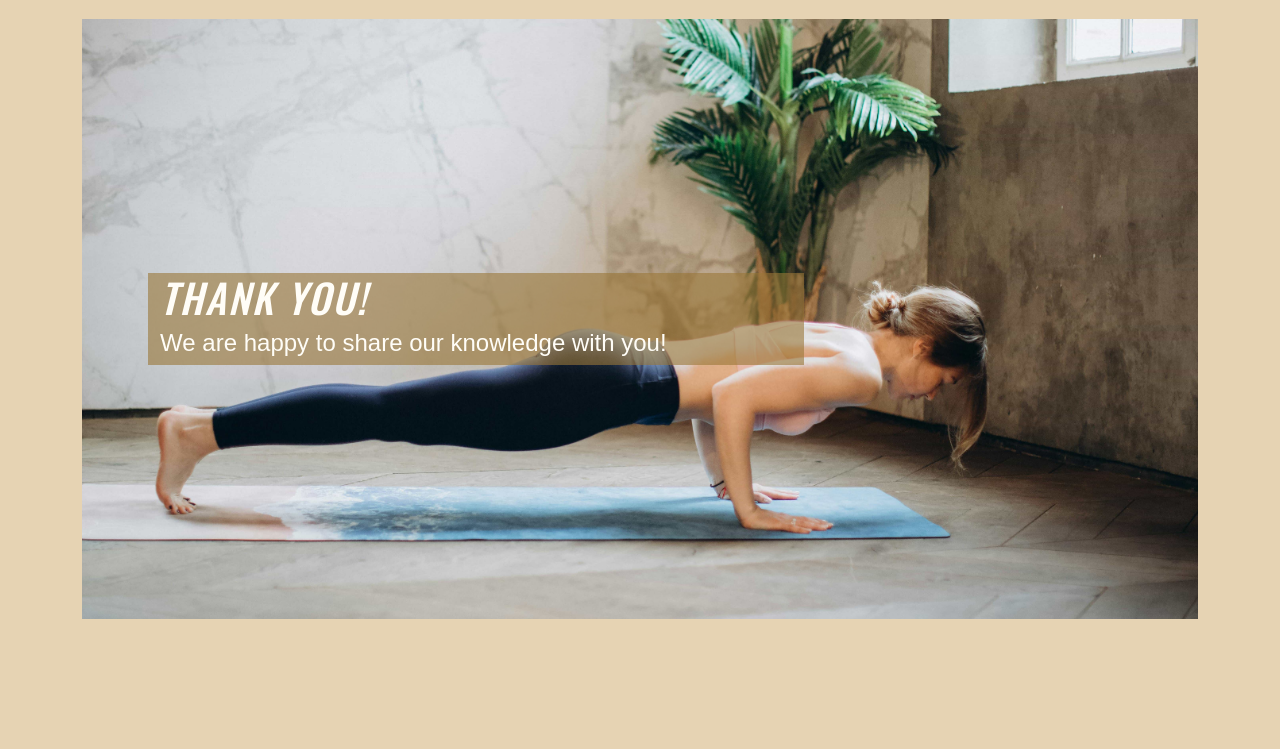
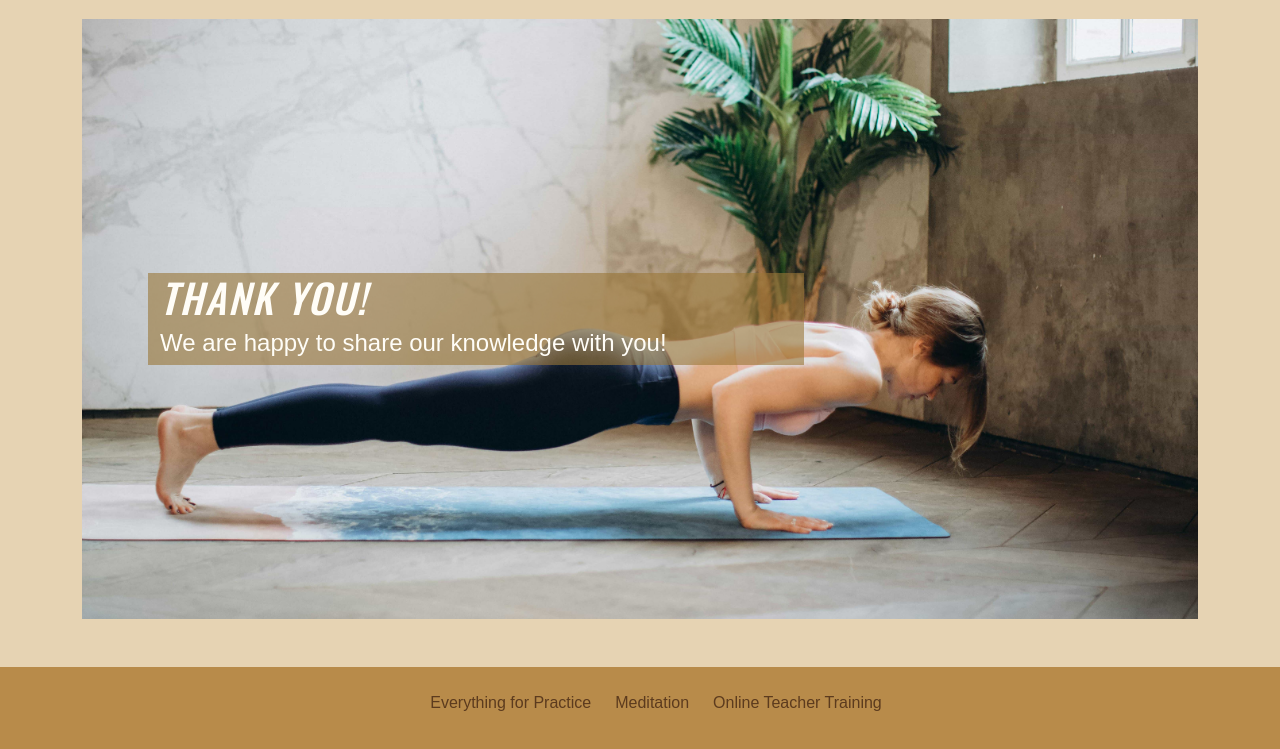
Before and after one commit to Katerynakulik/yoga, a plain HTML site: page success.html in a window 1280 px wide. Shown: the part 61-810 px from the top of the page. Drawn offline with nearby package versions, Linux system fonts and the light colour scheme; a web font is replaced by a local one.

Commit message:
Add footer to all pages

```diff
--- a/success.html
+++ b/success.html
@@ -83,7 +83,7 @@
         </div>
       </nav>
     </header>
-    <main class="container d-flex flex-column">
+    <main class="container d-flex flex-column flex-grow-1">
       <section id="hero" class="container d-flex flex-column my-5">
         <div class="row align-items-center flex-grow-1">
           <div class="col-8 text-left" id="cover-text">
@@ -95,6 +95,36 @@
         </div>
       </section>
     </main>
+    <footer class="bg_color text-center py-4">
+      <h2 class="visually-hidden">Yoga resources and external links</h2>
+      <ul
+        class="d-flex flex-column flex-sm-row justify-content-center align-items-stretch gap-4"
+      >
+        <li class="nav-item">
+          <a href="https://www.yogashop.nl/" target="_blank" class="nav-link">
+            Everything for Practice
+          </a>
+        </li>
+        <li class="nav-item">
+          <a
+            href="https://pmc.ncbi.nlm.nih.gov/articles/PMC10919407/"
+            target="_blank"
+            class="nav-link"
+          >
+            Meditation
+          </a>
+        </li>
+        <li class="nav-item">
+          <a
+            href="https://asanaathome.com/online-yoga-teacher-training/"
+            target="_blank"
+            class="nav-link"
+          >
+            Online Teacher Training
+          </a>
+        </li>
+      </ul>
+    </footer>
 
     <script
       src="https://cdn.jsdelivr.net/npm/bootstrap@5.3.3/dist/js/bootstrap.bundle.min.js"
```
Also changed, not shown: 404.html (+31 -1 lines), assets/cities/berlin.html (+32 -1 lines), assets/cities/dublin.html (+32 -0 lines), assets/cities/paris.html (+32 -0 lines).
